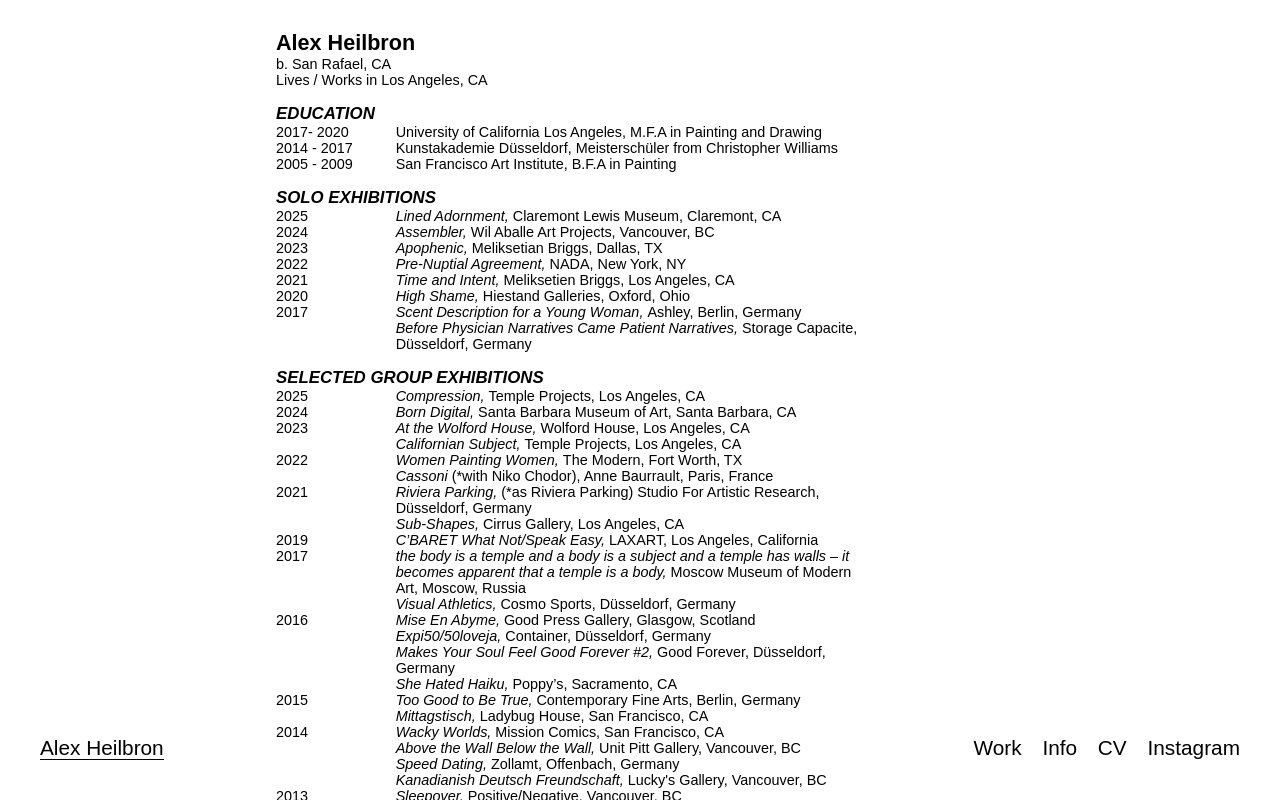
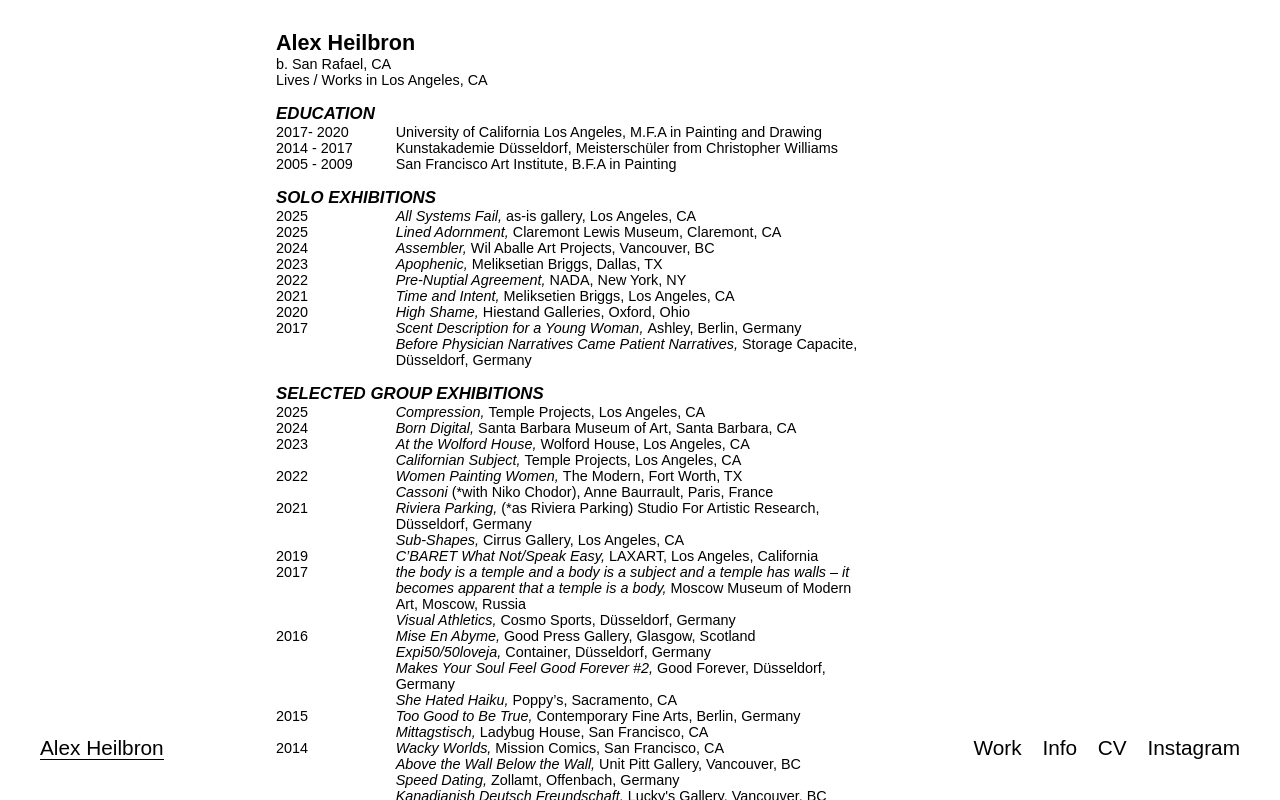
Before and after one commit to zollywoods/alex-h-site, a Next.js app: page /cv in a window 1280 px wide. Shown: the top 800 px of the page. Built offline with nearby package versions, Linux system fonts and the light colour scheme; a web font is replaced by a local one.

Commit message:
Update page.js

```diff
--- a/src/app/cv/page.js
+++ b/src/app/cv/page.js
@@ -48,6 +48,15 @@
 
         <br/>
         <h3> <i>SOLO EXHIBITIONS </i> </h3>
+
+    <div className={styles.cvFlexLine}>
+            <div className={styles.cvLeft}>
+             2025
+            </div>
+            <div className={styles.cvRight}>
+                <i> All Systems Fail,  </i> as-is gallery, Los Angeles, CA
+            </div>
+        </div>
 
       <div className={styles.cvFlexLine}>
             <div className={styles.cvLeft}>
```
